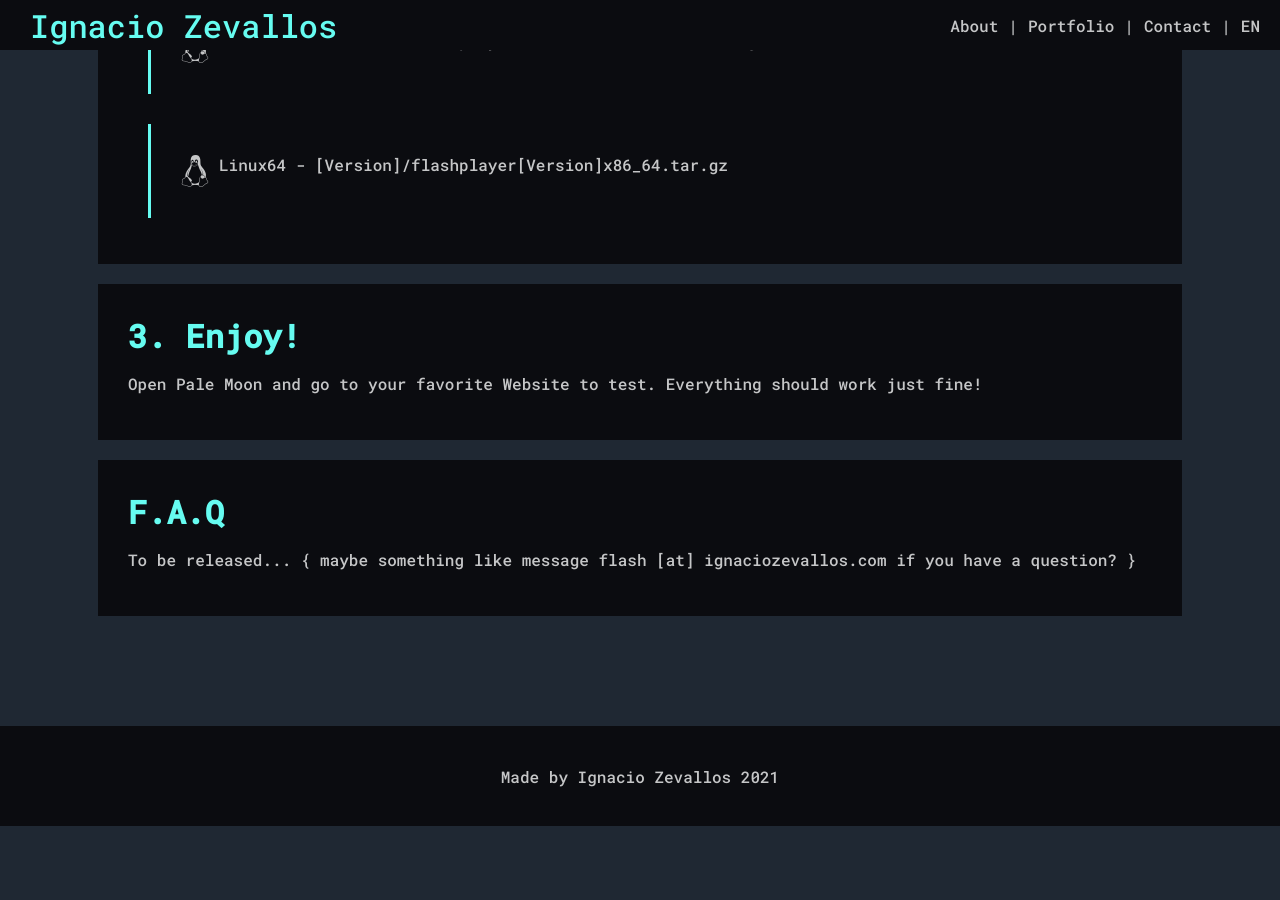
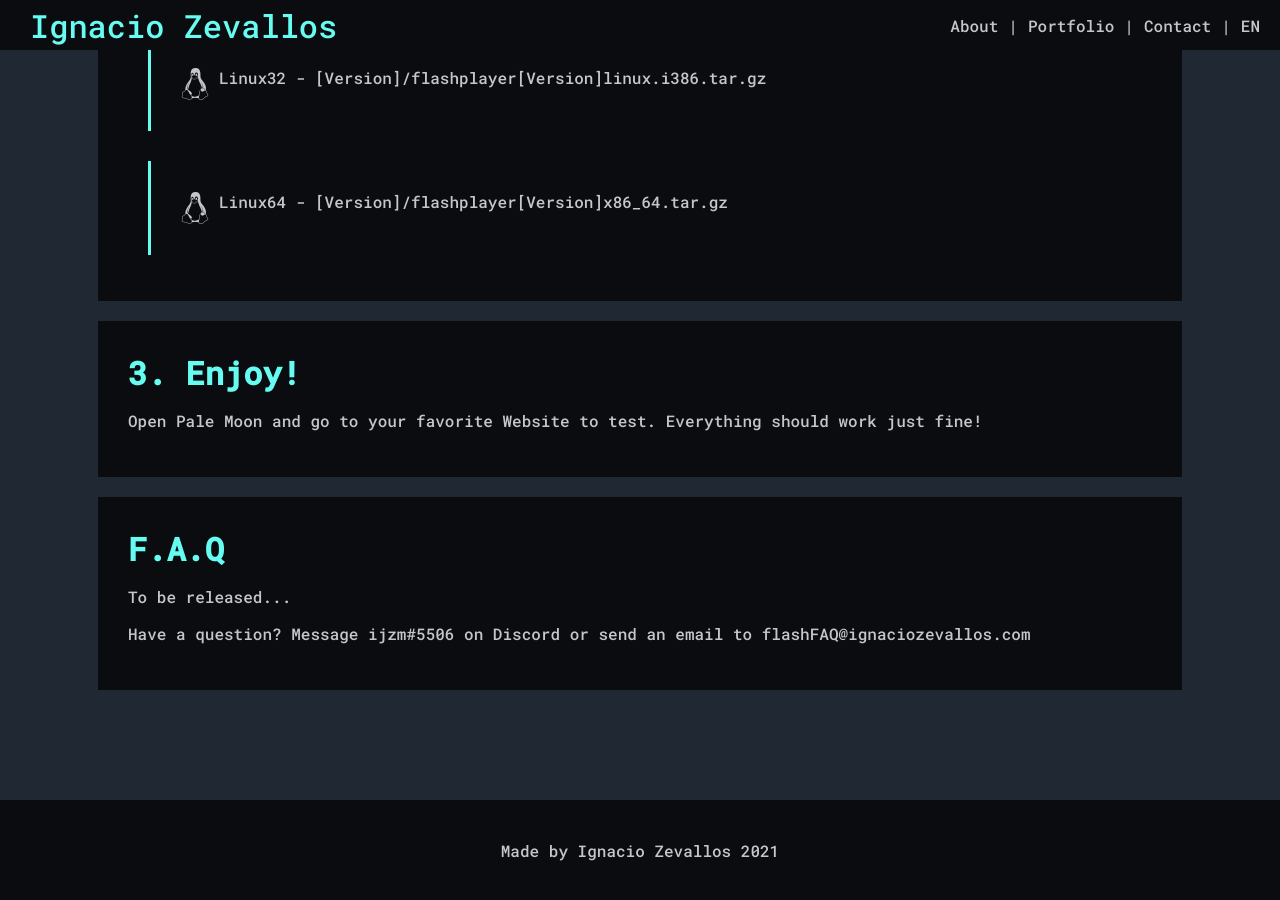
Before and after one commit to ijzm/ijzm.github.io, a Jekyll site: the page built from RandomStuff/FlashFAQ.html, in a window 1280 px wide and 900 px high, scrolled down 1668 px. Built offline with Jekyll 4.4.1, drawn with Linux system fonts in a browser that asks for light colours; nearby versions of some CDN libraries; before the commit the page ends 2494 px from its top, so only the background shows below that; some of the changed text lies outside the part shown.

Commit message:
Updated FlashFaq

```diff
--- a/RandomStuff/FlashFAQ.html
+++ b/RandomStuff/FlashFAQ.html
@@ -45,6 +45,9 @@ Pale Moon is an Open Source free web browser that will keep supporting Flash Pla
 <h2>
 2. Install Flash Player
 </h2>
+<p>
+	If you already had Flash installed you may need to uninstall it first.
+</p>
 <p>
 The Internet Archive Website hosts official downloads for old versions of Flash here
 </p>
@@ -94,7 +97,9 @@ F.A.Q
 
 <p>
 To be released...
-{ maybe something like message flash [at] ignaciozevallos.com if you have a question? }
+</p>
+<p>
+Have a question? Message ijzm#5506 on Discord or send an email to flashFAQ@ignaciozevallos.com
 </p>
 </div>
 
```
